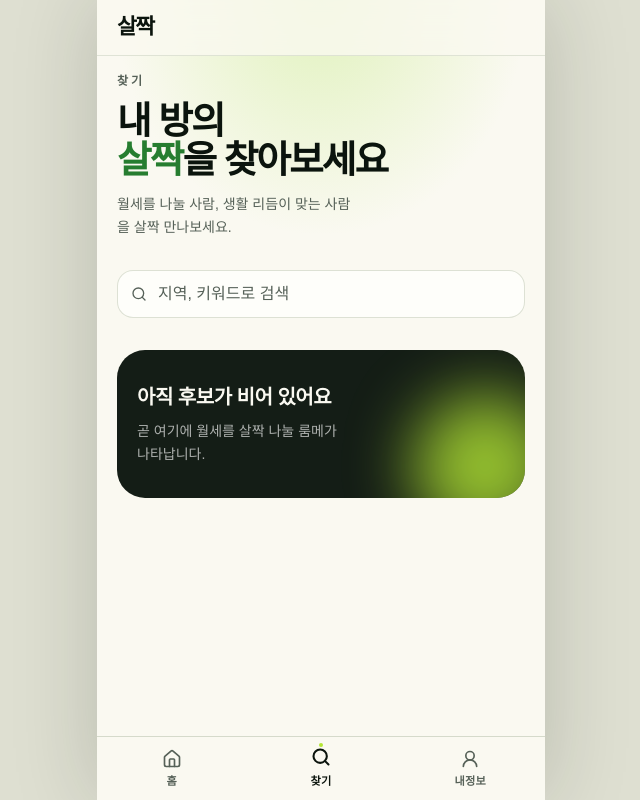
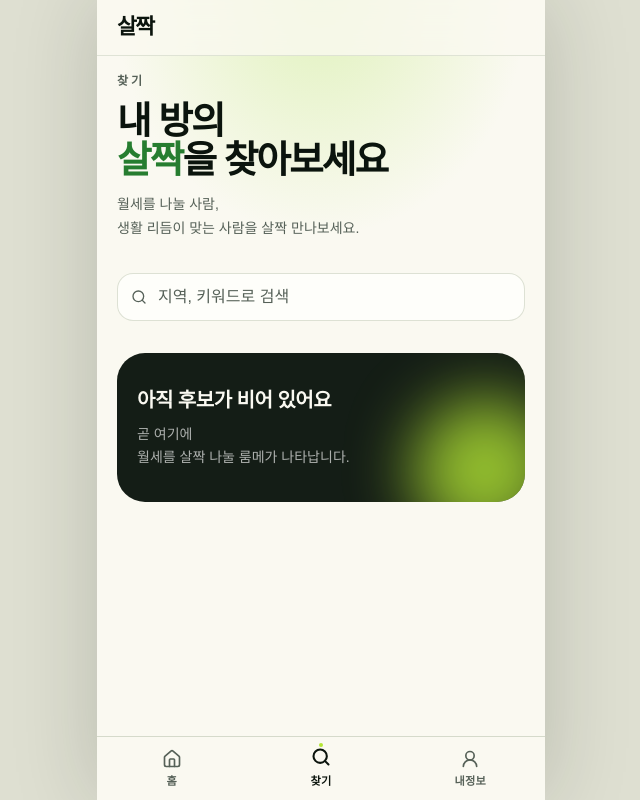
Before and after one commit to JinSub-SHIN/twin, a React (Vite) app: page /explore in a window 1280 px wide. Shown: the whole page, without its empty margins (319-959 px from the left). Built offline with nearby package versions, Linux system fonts and the light colour scheme.

Commit message:
줄바꿈

```diff
--- a/src/pages/ExplorePage.module.css
+++ b/src/pages/ExplorePage.module.css
@@ -32,9 +32,8 @@
 }
 
 .desc {
-  max-width: 30ch;
   font-size: 0.875rem;
-  line-height: 1.625;
+  line-height: 1.7;
   color: var(--muted-foreground);
 }
 
@@ -97,10 +96,9 @@
 
 .emptyDesc {
   position: relative;
-  max-width: 26ch;
   margin-top: 0.5rem;
   font-size: 0.875rem;
-  line-height: 1.625;
+  line-height: 1.7;
   color: rgb(255 255 255 / 65%);
 }
 
--- a/src/pages/ExplorePage.tsx
+++ b/src/pages/ExplorePage.tsx
@@ -12,7 +12,11 @@ export function ExplorePage() {
           <br />
           <span className={styles.accent}>살짝</span>을 찾아보세요
         </h2>
-        <p className={styles.desc}>월세를 나눌 사람, 생활 리듬이 맞는 사람을 살짝 만나보세요.</p>
+        <p className={styles.desc}>
+          월세를 나눌 사람,
+          <br />
+          생활 리듬이 맞는 사람을 살짝 만나보세요.
+        </p>
       </div>
 
       <div className={styles.searchWrap}>
@@ -23,7 +27,11 @@ export function ExplorePage() {
       <div className={styles.empty}>
         <div aria-hidden className={styles.emptyGlow} />
         <p className={styles.emptyTitle}>아직 후보가 비어 있어요</p>
-        <p className={styles.emptyDesc}>곧 여기에 월세를 살짝 나눌 룸메가 나타납니다.</p>
+        <p className={styles.emptyDesc}>
+          곧 여기에
+          <br />
+          월세를 살짝 나눌 룸메가 나타납니다.
+        </p>
       </div>
     </section>
   )
--- a/src/pages/ProfilePage.module.css
+++ b/src/pages/ProfilePage.module.css
@@ -32,9 +32,8 @@
 }
 
 .desc {
-  max-width: 30ch;
   font-size: 0.875rem;
-  line-height: 1.625;
+  line-height: 1.7;
   color: var(--muted-foreground);
 }
 
--- a/src/pages/ProfilePage.tsx
+++ b/src/pages/ProfilePage.tsx
@@ -1,6 +1,6 @@
-import { Button } from '@/components/ui/button'
-import { Avatar, AvatarFallback } from '@/components/ui/avatar'
-import styles from './ProfilePage.module.css'
+import { Button } from "@/components/ui/button";
+import { Avatar, AvatarFallback } from "@/components/ui/avatar";
+import styles from "./ProfilePage.module.css";
 
 export function ProfilePage() {
   return (
@@ -12,15 +12,21 @@ export function ProfilePage() {
           <br />
           <span className={styles.accent}>살짝</span> 소개해 주세요
         </h2>
-        <p className={styles.desc}>혼자 살기엔 비싸니까, 나눌 조건을 먼저 적어둘게요.</p>
+        <p className={styles.desc}>
+          혼자 살기엔 비싸니까,
+          <br />
+          나눌 조건을 먼저 적어둘게요.
+        </p>
       </div>
 
       <div className={styles.identity}>
         <Avatar className={styles.avatar}>
-          <AvatarFallback className={styles.avatarFallback}>살짝</AvatarFallback>
+          <AvatarFallback className={styles.avatarFallback}>
+            살짝
+          </AvatarFallback>
         </Avatar>
         <div>
-          <p className={styles.name}>살짝</p>
+          <p className={styles.name}>김살짝</p>
           <p className={styles.hint}>프로필을 채우면 매칭이 열려요</p>
         </div>
       </div>
@@ -35,5 +41,5 @@ export function ProfilePage() {
         </Button>
       </div>
     </section>
-  )
+  );
 }
```
